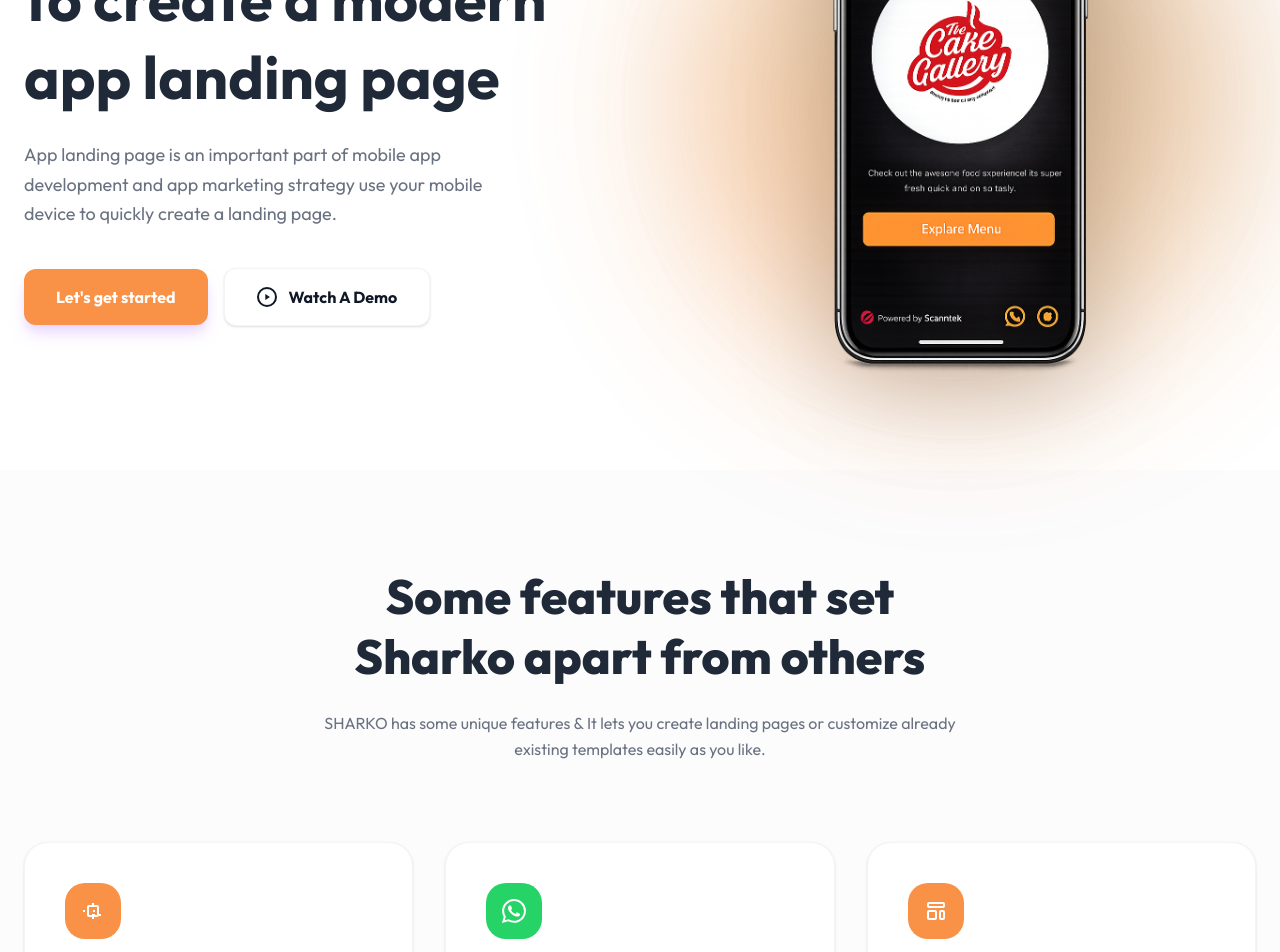
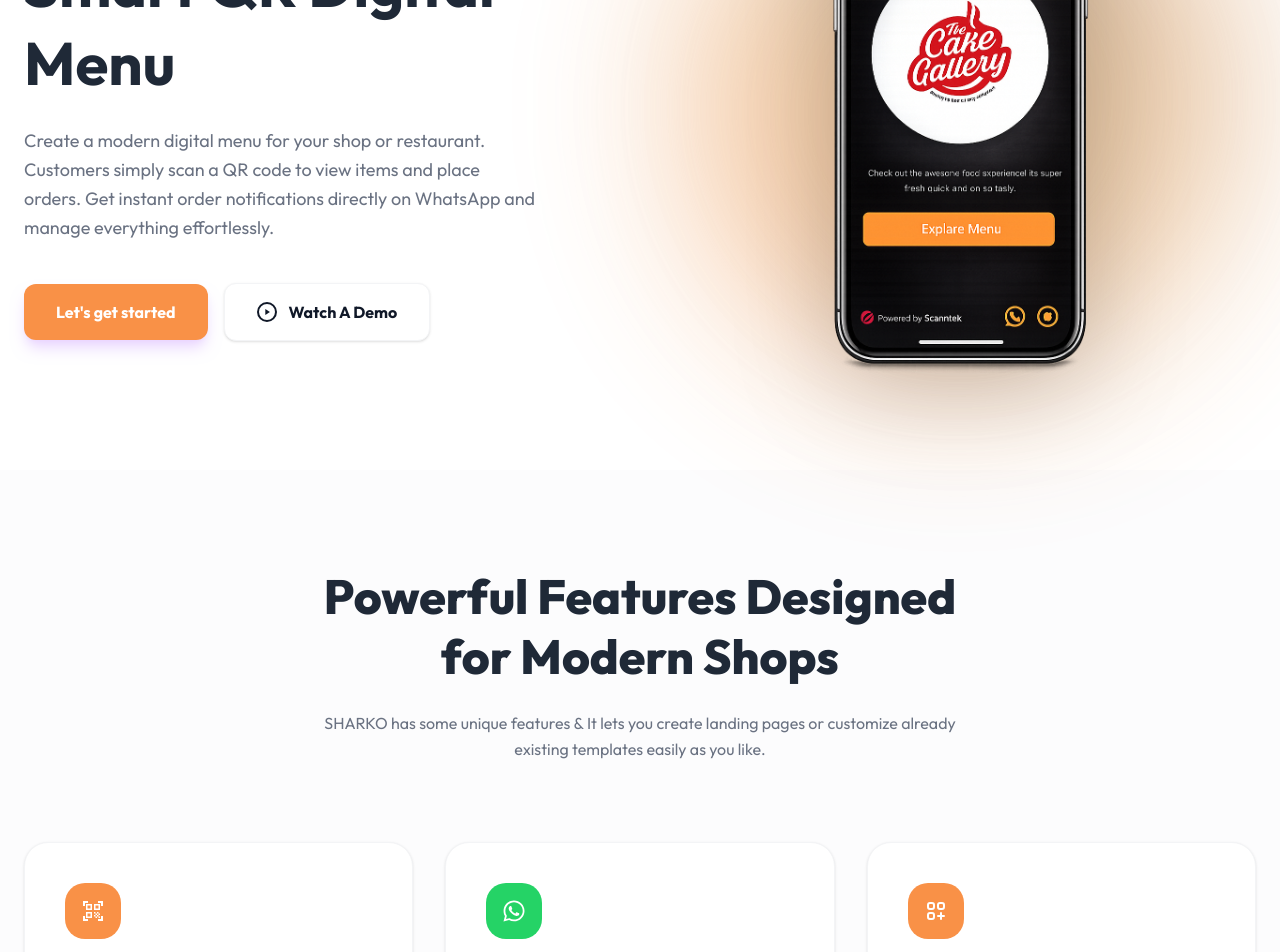
Before and after one commit to jagathkrishna123/Sark-App-LandingPage, a React (Vite) app: page / in a window 1280 px wide. Shown: the part 300-1252 px from the top of the page. Built offline with nearby package versions, Linux system fonts and the light colour scheme.

Commit message:
first commit

```diff
--- a/src/component/Features.jsx
+++ b/src/component/Features.jsx
@@ -1,5 +1,7 @@
 import React from 'react';
-
+import { MdQrCodeScanner } from "react-icons/md";
+import { FaWhatsapp } from "react-icons/fa";
+import { HiOutlineViewGridAdd } from "react-icons/hi";
 const FeatureCard = ({ icon, title, description, iconBg }) => (
     <div className="bg-white p-10 rounded-3xl border border-gray-100 shadow-sm hover:shadow-xl transition-all duration-300 group">
         <div className={`w-14 h-14 ${iconBg} rounded-[20px] flex items-center justify-center mb-8 transform group-hover:scale-110 transition-transform`}>
@@ -16,35 +18,25 @@ const Features = () => {
     const features = [
   {
     title: "QR Code Ordering System",
-            description: "Customers can scan your unique QR code to instantly access your digital menu. No app download required. Faster service, better customer experience.",
+    description:
+      "Customers can scan your unique QR code to instantly access your digital menu. No app download required. Faster service, better customer experience.",
     iconBg: "bg-[#f99147]",
-            icon: (
-                <svg viewBox="0 0 24 24" className="w-6 h-6 text-white fill-none stroke-current stroke-2">
-                    <path d="M12 4v1m6 11h2m-6 0h-2v4m0-16v3m0 0h.01M4 12H2m10 0h2m-10 8h.01M16 20h.01m-4 0h.01m-4 0h.01m-4 0h.01M4 8h.01M4 16h.01M4 12h.01M20 8h.01M20 12h.01M20 16h.01M8 4h.01M16 4h.01" />
-                    <rect x="7" y="7" width="10" height="10" rx="1" />
-                </svg>
-            )
+    icon: <MdQrCodeScanner className="w-6 h-6 text-white" />,
   },
   {
     title: "Instant WhatsApp Order Notifications",
-            description: "Receive real-time order details directly on your WhatsApp. Get customer name, items ordered, and special instructions instantly.",
+    description:
+      "Receive real-time order details directly on your WhatsApp. Get customer name, items ordered, and special instructions instantly.",
     iconBg: "bg-[#25D366]",
-            icon: (
-                <svg viewBox="0 0 24 24" className="w-6 h-6 text-white fill-current">
-                    <path d="M17.472 14.382c-.297-.149-1.758-.867-2.03-.967-.273-.099-.471-.148-.67.15-.197.297-.767.966-.94 1.164-.173.199-.347.223-.644.075-.297-.15-1.255-.463-2.39-1.475-.883-.788-1.48-1.761-1.653-2.059-.173-.297-.018-.458.13-.606.134-.133.298-.347.446-.52.149-.174.198-.298.298-.497.099-.198.05-.371-.025-.52-.075-.149-.669-1.612-.916-2.207-.242-.579-.487-.5-.669-.51-.173-.008-.371-.01-.57-.01-.198 0-.52.074-.792.372-.272.297-1.04 1.016-1.04 2.479 0 1.462 1.065 2.875 1.213 3.074.149.198 2.096 3.2 5.077 4.487.709.306 1.262.489 1.694.625.712.227 1.36.195 1.871.118.571-.085 1.758-.719 2.006-1.413.248-.694.248-1.289.173-1.413-.074-.124-.272-.198-.57-.347m-5.421 7.403h-.004a9.87 9.87 0 01-5.031-1.378l-.361-.214-3.741.982.998-3.648-.235-.374a9.86 9.86 0 01-1.51-5.26c.001-5.45 4.436-9.884 9.888-9.884 2.64 0 5.122 1.03 6.988 2.898a9.825 9.825 0 012.893 6.994c-.003 5.45-4.438 9.884-9.885 9.884m8.413-18.297A11.815 11.815 0 0012.05 0C5.495 0 .16 5.335.157 11.892c0 2.096.547 4.142 1.588 5.945L0 24l6.335-1.662c1.72.937 3.659 1.435 5.704 1.435h.005c6.554 0 11.89-5.335 11.893-11.893a11.821 11.821 0 00-3.48-8.413z" />
-                </svg>
-            )
+    icon: <FaWhatsapp className="w-6 h-6 text-white" />,
   },
   {
     title: "Multiple Layouts & Banner Ads",
-            description: "Choose from 3 beautiful menu layouts that match your brand. Promote offers and announcements using custom banner advertisements inside your menu.",
+    description:
+      "Choose from 3 beautiful menu layouts that match your brand. Promote offers and announcements using custom banner advertisements inside your menu.",
     iconBg: "bg-[#f99147]",
-            icon: (
-                <svg viewBox="0 0 24 24" className="w-6 h-6 text-white fill-none stroke-current stroke-2">
-                    <path d="M4 5a1 1 0 011-1h14a1 1 0 011 1v2a1 1 0 01-1 1H5a1 1 0 01-1-1V5zM4 13a1 1 0 011-1h6a1 1 0 011 1v6a1 1 0 01-1 1H5a1 1 0 01-1-1v-6zM16 13a1 1 0 011-1h2a1 1 0 011 1v6a1 1 0 01-1 1h-2a1 1 0 01-1-1v-6z" />
-                </svg>
-            )
-        }
+    icon: <HiOutlineViewGridAdd className="w-6 h-6 text-white" />,
+  },
 ];
 
     return (
@@ -52,8 +44,8 @@ const Features = () => {
             <div className="max-w-7xl mx-auto px-6">
                 <div className="text-center max-w-2xl mx-auto mb-20">
                     <h2 className="text-3xl sm:text-3xl md:text-4xl lg:text-5xl font-extrabold text-[#1f2937] leading-snug sm:leading-tight mb-4 sm:mb-6">
-                        Some features that set <br className="hidden sm:block" />
-                        Sharko apart from others
+                        Powerful Features Designed <br className="hidden sm:block" />
+                        for Modern Shops
                     </h2>
                     <p className="text-gray-500 leading-relaxed">
                         SHARKO has some unique features & It lets you create landing pages or customize already existing templates easily as you like.
--- a/src/component/Hero.jsx
+++ b/src/component/Hero.jsx
@@ -13,11 +13,10 @@ const Hero = () => {
                 {/* Left Content */}
                 <div className="text-center lg:text-left">
                     <h1 className="text-3xl sm:text-4xl md:text-5xl lg:text-6xl font-bold text-[#1f2937] leading-[1.2] lg:leading-[1.3] mb-6">
-                        Just one click away to create a modern app landing page
+                        Turn Your Shop Into a Smart QR Digital Menu
                     </h1>
                     <p className="text-base sm:text-lg text-gray-500 mb-8 sm:mb-10 max-w-lg leading-relaxed mx-auto lg:mx-0">
-                        App landing page is an important part of mobile app development and app marketing strategy use your mobile device to quickly create a landing page.
-                    </p>
+Create a modern digital menu for your shop or restaurant. Customers simply scan a QR code to view items and place orders. Get instant order notifications directly on WhatsApp and manage everything effortlessly.                    </p>
                     <div className="flex flex-col sm:flex-row items-center justify-center lg:justify-start gap-4">
                         <button className="w-full sm:w-auto bg-[#f99147] text-white px-6 sm:px-8 py-3 sm:py-4 rounded-xl font-bold shadow-lg shadow-purple-200 hover:bg-[#a88f32] transition-all">
                             Let's get started
--- a/src/component/Organize.jsx
+++ b/src/component/Organize.jsx
@@ -43,7 +43,7 @@ const Organize = () => {
                             </p>
                         </div>
 
-                        <button className="w-full sm:w-auto px-8 py-4 bg-[#f99147] text-white rounded-md font-bold text-sm shadow-[0_4px_14px_rgba(99,102,241,0.39)] hover:bg-[#4f46e5] transition-all">
+                        <button className="w-full sm:w-auto px-8 py-4 bg-[#f99147] text-white rounded-md font-bold text-sm shadow-[0_4px_14px_rgba(99,102,241,0.39)] hover:bg-[#f97447] transition-all">
                             Explore Features
                         </button>
                     </div>
--- a/src/component/Reviews.jsx
+++ b/src/component/Reviews.jsx
@@ -36,22 +36,22 @@ const Reviews = () => {
     const reviews = [
         {
             stars: 5,
-            text: "I'm enjoying it!! I like working for Landing. I've been cleaning for a while so the work is easy and straightforward imo. I really don't have any issues with SHARKO.",
+            text: "Setting up our digital menu with you app was incredibly fast. Our customers love scanning the QR code and ordering without downloading any app. It has completely transformed our cafe's efficiency!",
             author: "Leslie Alexander",
-            role: "Founder",
+            role: "Cafe Owner",
         },
         {
             stars: 5,
-            text: "Great flexibility! I really like the flexibility of the Apps. The higher the ratings we have the better chance. It's a good work environment they answer in a timely.",
+            text: "The WhatsApp order notifications are a game-changer! We receive complete order details instantly. It's so much simpler than managing a complex dashboard. Highly recommended for any restaurant.",
             author: "Jacob Jones",
-            role: "Co-Founder",
+            role: "Bistro Manager",
             avatar: "https://xsgames.co/randomusers/assets/avatars/male/74.jpg"
         },
         {
             stars: 5,
-            text: "I love SHARKO. The market is slow in some locations and booming in the big cities.It is very professional and made you feel appreciated for the work you were doing.",
+            text: "I was amazed by the beautiful menu layouts. We were able to customize the design to match our bakery's brand perfectly. The banner ads feature also helped us increase our weekend sales by 20%.",
             author: "Jenny Wilson",
-            role: "Chief Marketing Officer",
+            role: "Bakery Owner",
         }
     ];
 
@@ -63,8 +63,8 @@ const Reviews = () => {
                         What our satisfied <br /> clients say about Sharko
                     </h2>
                     <p className="text-gray-400 text-[15px] leading-relaxed font-medium">
-                        Landing is a network of fully furnished apartments across the whole <br className="hidden md:block" />
-                        country, so no matter where you land, it'll always feel like home.
+                        Helping restaurants, cafes, and shops modernize their ordering experience <br className="hidden md:block" />
+                        with smart QR menus and seamless WhatsApp integration.
                     </p>
                 </div>
 
```
Lines whose indentation alone changed are shown as unchanged.
